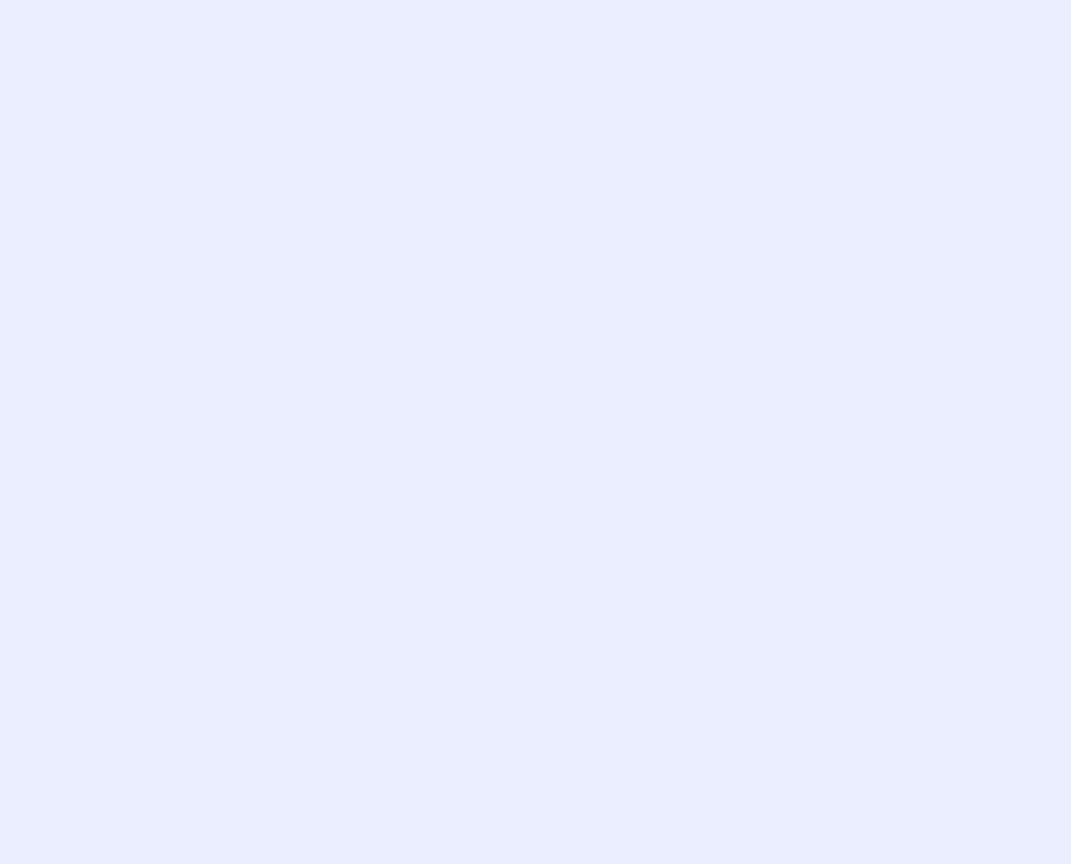
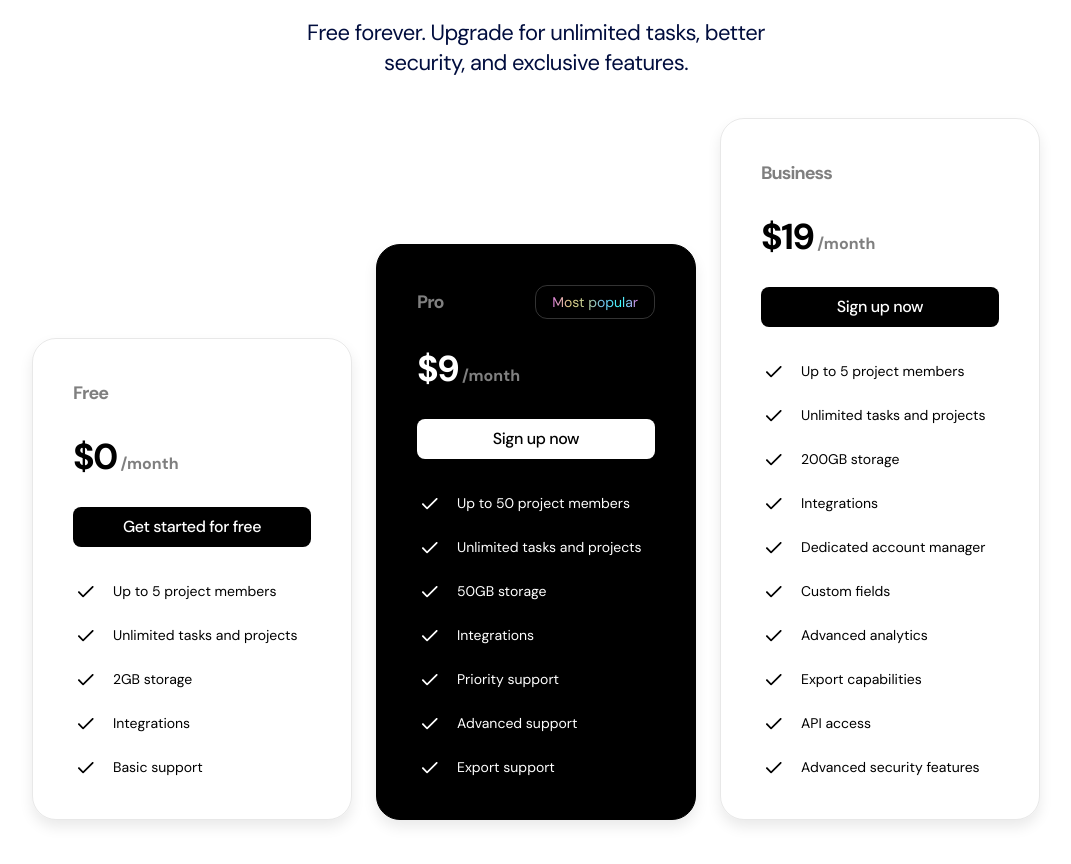
Before and after one commit to bricard-dev/next-saas-landing-page, a Next.js app: page / in a window 1280 px wide. Shown: the part 2356-3220 px from the top of the page, without its empty margins (104-1175 px from the left). Before the commit the page ends 2198 px from the top, so only its background shows below. Built offline with nearby package versions, Linux system fonts and the light colour scheme.

Commit message:
Add some section classes and pricing section

```diff
--- a/src/app/globals.css
+++ b/src/app/globals.css
@@ -22,4 +22,20 @@
   .tag {
     @apply px-3 py-1 inline-flex border border-[#222]/10 rounded-lg font-medium text-sm tracking-tight;
   }
+
+  .section-heading {
+    @apply max-w-[540px] mx-auto;
+  }
+
+  .section-title {
+    @apply bg-gradient-to-b from-black to-[#001E7F] bg-clip-text text-transparent text-center font-bold text-3xl md:text-[3.375rem] md:leading-[60px] tracking-tighter;
+  }
+
+  .section-description {
+    @apply text-center text-[#010D3E] text-[1.375rem] leading-[30px] tracking-tight;
+  }
+
+  .card {
+    @apply max-w-xs w-full p-10 border border-[#222222]/10 rounded-3xl shadow-[0_7px_14px_#EAEAEA];
+  }
 }
--- a/src/app/page.tsx
+++ b/src/app/page.tsx
@@ -1,6 +1,7 @@
 import Header from '@/sections/header';
 import Hero from '@/sections/hero';
 import LogoTicker from '@/sections/logo-ticker';
+import Pricing from '@/sections/pricing';
 import ProductShowcase from '@/sections/product-showcase';
 
 export default function Home() {
@@ -10,6 +11,7 @@ export default function Home() {
       <Hero />
       <LogoTicker />
       <ProductShowcase />
+      <Pricing />
     </>
   );
 }
--- /dev/null
+++ b/src/components/pricing-card.tsx
@@ -0,0 +1,76 @@
+import checkIcon from '@/assets/check.svg';
+import { PricingTier } from '@/lib/definitions';
+import Image from 'next/image';
+import { twMerge } from 'tailwind-merge';
+
+export default function PricingCard({
+  title,
+  monthlyPrice,
+  buttonText,
+  popular,
+  inverse,
+  features,
+}: PricingTier) {
+  return (
+    <div
+      className={twMerge('card', inverse && 'border-black bg-black text-white')}
+    >
+      <div className="flex justify-between items-center">
+        <h3
+          className={twMerge(
+            'font-bold text-lg text-black/50 tracking-tighter',
+            inverse && 'text-white/50'
+          )}
+        >
+          {title}
+        </h3>
+        {popular && (
+          <div className="px-4 py-1.5 border border-white/20 rounded-xl text-sm">
+            <span className="bg-[linear-gradient(to_right,#DD7DDF,#E1CD86,#BBCB92,#71C2EF,#3BFFFF,#DD7DDF)] text-transparent bg-clip-text">
+              Most popular
+            </span>
+          </div>
+        )}
+      </div>
+      <div className="mt-[30px] flex items-baseline gap-1">
+        <span className="font-bold text-4xl tracking-tighter">
+          ${monthlyPrice}
+        </span>
+        <span
+          className={twMerge(
+            'font-bold text-black/50',
+            inverse && 'text-white/50'
+          )}
+        >
+          /month
+        </span>
+      </div>
+      <button
+        className={twMerge(
+          'btn btn-primary w-full mt-[30px]',
+          inverse && 'bg-white text-black'
+        )}
+      >
+        {buttonText}
+      </button>
+      <ul className="mt-8 flex flex-col gap-5">
+        {features.map((feature) => (
+          <li key={feature} className="flex items-center gap-4">
+            <Image
+              src={checkIcon}
+              alt="Check icon"
+              width={24}
+              height={24}
+              className={twMerge('', inverse && 'invert')}
+            />
+            <span
+              className={twMerge('text-sm text-black', inverse && 'text-white')}
+            >
+              {feature}
+            </span>
+          </li>
+        ))}
+      </ul>
+    </div>
+  );
+}
--- /dev/null
+++ b/src/lib/definitions.ts
@@ -0,0 +1,8 @@
+export type PricingTier = {
+  title: string;
+  monthlyPrice: number;
+  buttonText: string;
+  popular: boolean;
+  inverse: boolean;
+  features: string[];
+};
--- /dev/null
+++ b/src/sections/pricing.tsx
@@ -0,0 +1,75 @@
+import PricingCard from '@/components/pricing-card';
+import { PricingTier } from '@/lib/definitions';
+
+const pricingTiers: PricingTier[] = [
+  {
+    title: 'Free',
+    monthlyPrice: 0,
+    buttonText: 'Get started for free',
+    popular: false,
+    inverse: false,
+    features: [
+      'Up to 5 project members',
+      'Unlimited tasks and projects',
+      '2GB storage',
+      'Integrations',
+      'Basic support',
+    ],
+  },
+  {
+    title: 'Pro',
+    monthlyPrice: 9,
+    buttonText: 'Sign up now',
+    popular: true,
+    inverse: true,
+    features: [
+      'Up to 50 project members',
+      'Unlimited tasks and projects',
+      '50GB storage',
+      'Integrations',
+      'Priority support',
+      'Advanced support',
+      'Export support',
+    ],
+  },
+  {
+    title: 'Business',
+    monthlyPrice: 19,
+    buttonText: 'Sign up now',
+    popular: false,
+    inverse: false,
+    features: [
+      'Up to 5 project members',
+      'Unlimited tasks and projects',
+      '200GB storage',
+      'Integrations',
+      'Dedicated account manager',
+      'Custom fields',
+      'Advanced analytics',
+      'Export capabilities',
+      'API access',
+      'Advanced security features',
+    ],
+  },
+];
+
+export default function Pricing() {
+  return (
+    <section className="py-24 bg-white">
+      <div className="container">
+        <div className="section-heading">
+          <h2 className="section-title">Pricing</h2>
+          <p className="section-description mt-5">
+            Free forever. Upgrade for unlimited tasks, better security, and
+            exclusive features.
+          </p>
+        </div>
+        <div className="mt-10 flex flex-col lg:flex-row lg:justify-center items-center lg:items-end gap-6">
+          {pricingTiers.map((pricingTier) => (
+            <PricingCard key={pricingTier.title} {...pricingTier} />
+          ))}
+        </div>
+      </div>
+    </section>
+  );
+}
```
